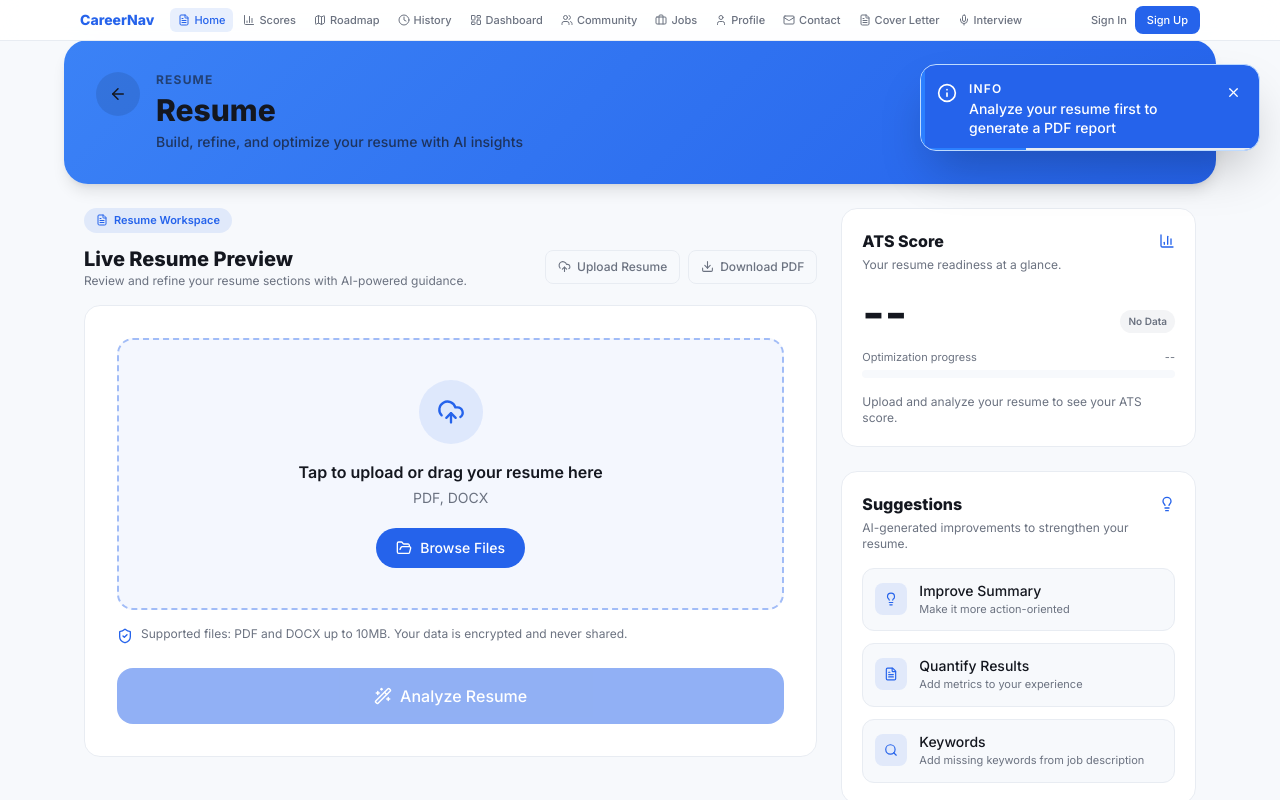
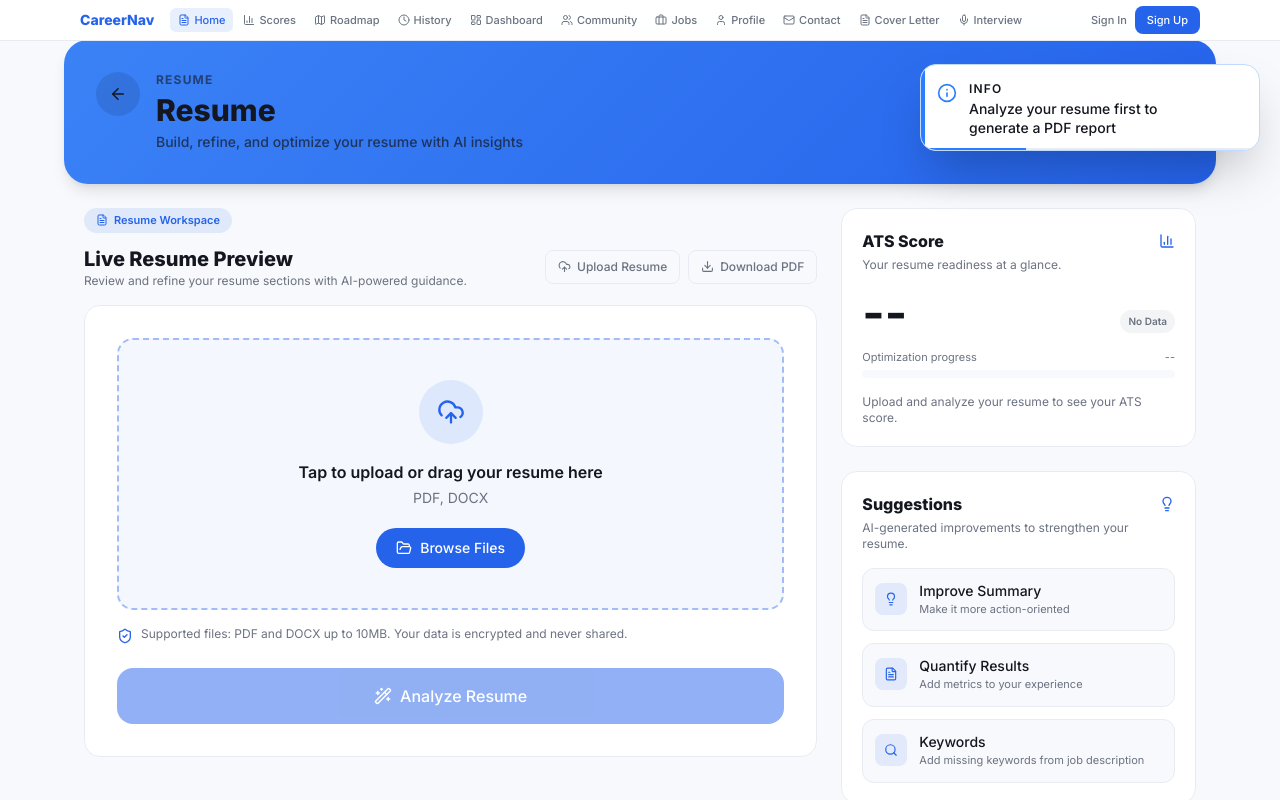
Before and after one commit to ShaheerKhalid01/AI-Career-Navigation, a Next.js app: page / in a window 1280 px wide. Both pictures are taken after a click on the button "Download PDF". Shown: the top 800 px of the page. Built offline with nearby package versions, Linux system fonts and the light colour scheme.

Commit message:
Fix API URL configuration for Render deployment - auto-detect Render backend URL

```diff
--- a/components/common/Toast.tsx
+++ b/components/common/Toast.tsx
@@ -10,6 +10,11 @@ interface ToastProps {
   type?: ToastType;
   onClose?: () => void;
   duration?: number;
+  /**
+   * Force a specific theme for the toast regardless of system theme.
+   * 'dark' will use dark background colors, 'light' will use light colors.
+   */
+  theme?: 'dark' | 'light';
 }
 
 const config: Record<ToastType, {
@@ -21,53 +26,76 @@ const config: Record<ToastType, {
   title: string;
   titleColor: string;
   textColor: string;
+  // Additional fields for forced theme styling
+  lightBg: string;
+  darkBg: string;
+  lightBorder: string;
+  darkBorder: string;
 }> = {
   success: {
     icon: <CheckCircle size={20} />,
     bar: 'bg-emerald-500',
-    bg: 'bg-emerald-500',
+    bg: 'bg-white dark:bg-[#1A1D27]',
     border: 'border-emerald-200 dark:border-emerald-800',
-    iconColor: 'text-white',
+    iconColor: 'text-emerald-500',
     title: 'Success',
-    titleColor: 'text-white',
-    textColor: 'text-white',
+    titleColor: 'text-[var(--text)]',
+    textColor: 'text-[var(--text)]',
+    lightBg: 'bg-white',
+    darkBg: 'bg-[#1A1D27]',
+    lightBorder: 'border-emerald-200',
+    darkBorder: 'border-emerald-800',
   },
   error: {
     icon: <XCircle size={20} />,
     bar: 'bg-red-500',
-    bg: 'bg-red-500',
+    bg: 'bg-white dark:bg-[#1A1D27]',
     border: 'border-red-200 dark:border-red-800',
-    iconColor: 'text-white',
+    iconColor: 'text-red-500',
     title: 'Error',
-    titleColor: 'text-white',
-    textColor: 'text-white',
+    titleColor: 'text-[var(--text)]',
+    textColor: 'text-[var(--text)]',
+    lightBg: 'bg-white',
+    darkBg: 'bg-[#1A1D27]',
+    lightBorder: 'border-red-200',
+    darkBorder: 'border-red-800',
   },
   info: {
     icon: <Info size={20} />,
     bar: 'bg-blue-500',
-    bg: 'bg-[var(--accent)] text-white',
+    bg: 'bg-white dark:bg-[#1A1D27]',
     border: 'border-blue-200 dark:border-blue-800',
-    iconColor: 'text-white',
+    iconColor: 'text-blue-500',
     title: 'Info',
-    titleColor: 'text-white',
-    textColor: 'text-white',
+    titleColor: 'text-[var(--text)]',
+    textColor: 'text-[var(--text)]',
+    lightBg: 'bg-white',
+    darkBg: 'bg-[#1A1D27]',
+    lightBorder: 'border-blue-200',
+    darkBorder: 'border-blue-800',
   },
   warning: {
     icon: <AlertTriangle size={20} />,
     bar: 'bg-amber-500',
-    bg: 'bg-amber-500',
+    bg: 'bg-white dark:bg-[#1A1D27]',
     border: 'border-amber-200 dark:border-amber-800',
     iconColor: 'text-amber-500',
     title: 'Heads up',
-    titleColor: 'text-white',
-    textColor: 'text-white',
+    titleColor: 'text-[var(--text)]',
+    textColor: 'text-[var(--text)]',
+    lightBg: 'bg-white',
+    darkBg: 'bg-[#1A1D27]',
+    lightBorder: 'border-amber-200',
+    darkBorder: 'border-amber-800',
   },
 };
 
-export default function Toast({ msg, type = 'info', onClose, duration = 4000 }: ToastProps) {
+export default function Toast({ msg, type = 'info', onClose, duration = 4000, theme }: ToastProps) {
   const [visible, setVisible] = useState(false);
   const [progress, setProgress] = useState(100);
   const c = config[type];
+  // Determine if we should force dark or light styles
+  const isDark = theme === 'dark' || (!theme && typeof window !== 'undefined' && window.matchMedia('(prefers-color-scheme: dark)').matches);
 
   useEffect(() => {
     // Slide in
@@ -98,7 +126,7 @@ export default function Toast({ msg, type = 'info', onClose, duration = 4000 }:
     <div
       className={`
         relative flex items-start gap-3 w-[340px] max-w-[90vw]
-        ${c.bg} border ${c.border}
+        ${isDark ? c.darkBg : c.lightBg} border ${isDark ? c.darkBorder : c.lightBorder}
         rounded-2xl shadow-2xl px-4 pt-4 pb-3 overflow-hidden
         transition-all duration-400 ease-out
         ${visible ? 'opacity-100 translate-x-0' : 'opacity-0 translate-x-8'}
```
